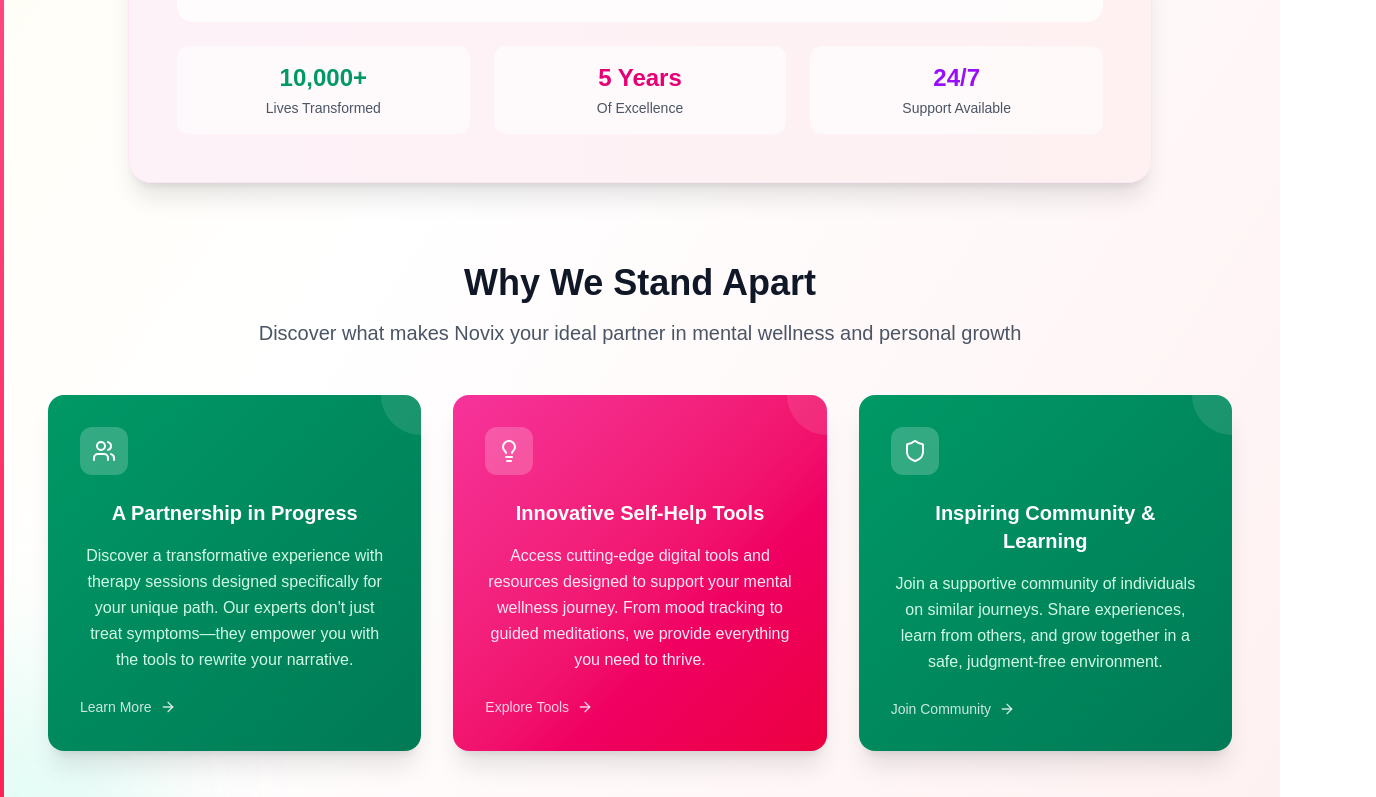
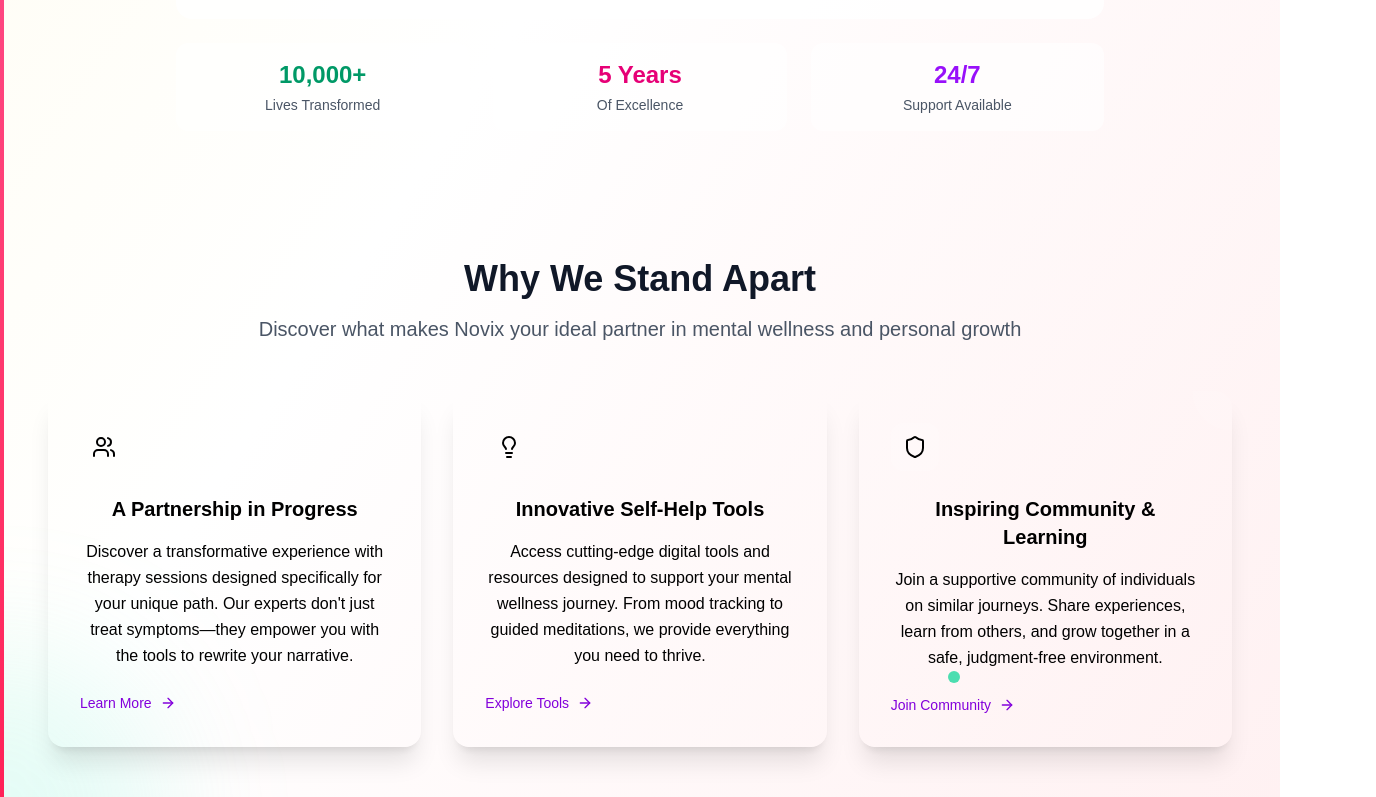
Before and after one commit to aashishj1/Novix, a Next.js app in the folder front-end/: page /contact in a window 1280 px wide. Shown: the part 2000-2797 px from the top of the page, 1376 px wide, since content can reach past the window. Built offline with nearby package versions, Linux system fonts and the light colour scheme.

Commit message:
Change according to client requirement

```diff
--- a/front-end/app/_components/OurStory.js
+++ b/front-end/app/_components/OurStory.js
@@ -41,7 +41,7 @@ const OurStory = () => {
 
         {/* A Shared Journey Section */}
         <section className="mb-20 max-w-5xl mx-auto">
-          <div className="bg-white/60 backdrop-blur-sm rounded-3xl p-8 md:p-12 shadow-xl border border-white/20">
+          <div className=" rounded-3xl p-8 md:p-12 border-white/20">
             <div className="flex items-center justify-center gap-2 mb-6">
               <Heart className="w-6 h-6 text-pink-500" />
               <h2 className="text-3xl md:text-4xl font-bold text-gray-900">
@@ -76,7 +76,7 @@ const OurStory = () => {
 
         {/* Our Story, Your Story Section */}
         <section className="mb-20 max-w-5xl mx-auto">
-          <div className="bg-gradient-to-r from-pink-50 to-rose-50 rounded-3xl p-8 md:p-12 shadow-xl border border-pink-100">
+          <div className=" p-8 md:p-12">
             <div className="flex items-center justify-center gap-2 mb-6">
               <Star className="w-6 h-6 text-rose-500 fill-current" />
               <h2 className="text-3xl md:text-4xl font-bold text-gray-900">
@@ -138,68 +138,68 @@ const OurStory = () => {
 
           <div className="grid grid-cols-1 md:grid-cols-3 gap-8">
             {/* Card 1 */}
-            <div className="group relative bg-gradient-to-br from-emerald-600 to-emerald-700 p-8 rounded-2xl shadow-xl hover:shadow-2xl transition-all duration-300 transform hover:-translate-y-2 text-white overflow-hidden">
+            <div className="group relative  p-8 rounded-2xl shadow-xl hover:shadow-2xl transition-all duration-300 transform hover:-translate-y-2 text-white overflow-hidden">
               <div className="absolute top-0 right-0 w-20 h-20 bg-white/10 rounded-full -translate-y-10 translate-x-10"></div>
               <div className="relative z-10">
                 <div className="w-12 h-12 bg-white/20 rounded-xl flex items-center justify-center mb-6 group-hover:scale-110 transition-transform">
-                  <Users className="w-6 h-6 text-white" />
+                  <Users className="w-6 h-6 text-black" />
                 </div>
-                <h3 className="font-bold text-xl mb-4">
+                <h3 className="font-bold text-xl mb-4 text-black">
                   A Partnership in Progress
                 </h3>
-                <p className="text-emerald-100 leading-relaxed mb-6">
+                <p className="text-black leading-relaxed mb-6">
                   Discover a transformative experience with therapy sessions
                   designed specifically for your unique path. Our experts don't
                   just treat symptoms—they empower you with the tools to rewrite
                   your narrative.
                 </p>
                 <div className="flex items-center text-white/80 group-hover:text-white transition-colors">
-                  <span className="text-sm font-medium">Learn More</span>
-                  <ArrowRight className="w-4 h-4 ml-2 group-hover:translate-x-1 transition-transform" />
+                  <span className="text-sm font-medium text-purple-700">Learn More</span>
+                  <ArrowRight className="w-4 h-4 ml-2 group-hover:translate-x-1 transition-transform text-purple-700" />
                 </div>
               </div>
             </div>
 
             {/* Card 2 */}
-            <div className="group relative bg-gradient-to-br from-pink-500 to-rose-600 p-8 rounded-2xl shadow-xl hover:shadow-2xl transition-all duration-300 transform hover:-translate-y-2 text-white overflow-hidden">
+            <div className="group relative  p-8 rounded-2xl shadow-xl hover:shadow-2xl transition-all duration-300 transform hover:-translate-y-2 text-white overflow-hidden">
               <div className="absolute top-0 right-0 w-20 h-20 bg-white/10 rounded-full -translate-y-10 translate-x-10"></div>
               <div className="relative z-10">
                 <div className="w-12 h-12 bg-white/20 rounded-xl flex items-center justify-center mb-6 group-hover:scale-110 transition-transform">
-                  <Lightbulb className="w-6 h-6 text-white" />
+                  <Lightbulb className="w-6 h-6 text-black" />
                 </div>
-                <h3 className="font-bold text-xl mb-4">
+                <h3 className="font-bold text-xl mb-4 text-black">
                   Innovative Self-Help Tools
                 </h3>
-                <p className="text-pink-100 leading-relaxed mb-6">
+                <p className="leading-relaxed mb-6 text-black">
                   Access cutting-edge digital tools and resources designed to
                   support your mental wellness journey. From mood tracking to
                   guided meditations, we provide everything you need to thrive.
                 </p>
                 <div className="flex items-center text-white/80 group-hover:text-white transition-colors">
-                  <span className="text-sm font-medium">Explore Tools</span>
-                  <ArrowRight className="w-4 h-4 ml-2 group-hover:translate-x-1 transition-transform" />
+                  <span className="text-sm font-medium text-purple-700">Explore Tools</span>
+                  <ArrowRight className="w-4 h-4 ml-2 group-hover:translate-x-1 transition-transform text-purple-700" />
                 </div>
               </div>
             </div>
 
             {/* Card 3 */}
-            <div className="group relative bg-gradient-to-br from-emerald-600 to-emerald-700 p-8 rounded-2xl shadow-xl hover:shadow-2xl transition-all duration-300 transform hover:-translate-y-2 text-white overflow-hidden">
+            <div className="group relative p-8 rounded-2xl shadow-xl hover:shadow-2xl transition-all duration-300 transform hover:-translate-y-2 text-white overflow-hidden">
               <div className="absolute top-0 right-0 w-20 h-20 bg-white/10 rounded-full -translate-y-10 translate-x-10"></div>
               <div className="relative z-10">
                 <div className="w-12 h-12 bg-white/20 rounded-xl flex items-center justify-center mb-6 group-hover:scale-110 transition-transform">
-                  <Shield className="w-6 h-6 text-white" />
+                  <Shield className="w-6 h-6 text-black" />
                 </div>
-                <h3 className="font-bold text-xl mb-4">
+                <h3 className="font-bold text-xl mb-4 text-black">
                   Inspiring Community & Learning
                 </h3>
-                <p className="text-emerald-100 leading-relaxed mb-6">
+                <p className="leading-relaxed mb-6 text-black">
                   Join a supportive community of individuals on similar
                   journeys. Share experiences, learn from others, and grow
                   together in a safe, judgment-free environment.
                 </p>
                 <div className="flex items-center text-white/80 group-hover:text-white transition-colors">
-                  <span className="text-sm font-medium">Join Community</span>
-                  <ArrowRight className="w-4 h-4 ml-2 group-hover:translate-x-1 transition-transform" />
+                  <span className="text-sm font-medium text-purple-700">Join Community</span>
+                  <ArrowRight className="w-4 h-4 ml-2 group-hover:translate-x-1 transition-transform text-purple-700" />
                 </div>
               </div>
             </div>
--- a/front-end/app/_components/PartnerSection.js
+++ b/front-end/app/_components/PartnerSection.js
@@ -28,7 +28,7 @@ export default function PartnerSection() {
   return (
     <section className="py-16 bg-white">
       <div className="max-w-6xl mx-auto px-4 text-center">
-        <h2 className="text-3xl font-bold text-gray-800 mb-10">Our Partners</h2>
+        <h2 className="text-5xl font-bold text-gray-800 mb-10">Our Partners</h2>
         <div className="grid grid-cols-2 sm:grid-cols-3 md:grid-cols-5 gap-8 items-center justify-center">
           {partners.map((partner, index) => (
             <div key={index} className="flex justify-center items-center">
--- a/front-end/app/_components/TherapistSection.js
+++ b/front-end/app/_components/TherapistSection.js
@@ -39,8 +39,8 @@ const therapists = [
 export default function TherapistSection() {
   return (
     <section className="py-16 bg-white">
-      <div className="max-w-6xl mx-auto px-4">
-        <h2 className="text-3xl font-bold text-gray-800 mb-10 text-center">
+      <div className="max-w-6xl px-4">
+        <h2 className="text-3xl font-bold text-gray-800 mb-10 ">
           Meet Our Therapists
         </h2>
         <div className="grid grid-cols-2 sm:grid-cols-3 md:grid-cols-4 gap-6">
@@ -57,9 +57,6 @@ export default function TherapistSection() {
                     height={120}
                     className="rounded-full object-cover"
                   />
-                  <p className="text-white mt-4 text-center">
-                    {therapist.name}
-                  </p>
                 </div>
               ))
             : "Loading..."}
--- a/front-end/app/_components/VideoSection.js
+++ b/front-end/app/_components/VideoSection.js
@@ -4,7 +4,7 @@ const VideoSection = () => {
   return (
     <section className="w-full flex justify-center items-center py-4 bg-white">
       <video
-        className="w-[95%] h-auto object-cover border-4 border-green-900 rounded-md shadow-md"
+        className="w-[85%] h-auto object-cover border-4 border-green-900 rounded-md shadow-md"
         autoPlay
         muted
         loop
--- a/front-end/app/signUp/page.js
+++ b/front-end/app/signUp/page.js
@@ -20,7 +20,7 @@ function page() {
       </div>
 
       {/* Right Side */}
-      <div className="w-1/2 flex items-center justify-center">
+      <div className="w-1/2 flex items-center justify-center m-[20px]">
         <div className="bg-white shadow-lg rounded-[40px] px-10 py-12 w-[400px]">
           <h2 className="text-center text-3xl font-medium mb-1">Hi There!</h2>
           <h1 className="text-center text-3xl font-bold mb-1">Welcome Back</h1>
```
Also changed, not shown: front-end/app/_components/ContactForm.js (+2 -6 lines), front-end/app/_components/Header.js (+6 -6 lines), front-end/app/_components/Hero.js (+6 -6 lines), front-end/app/_components/ReachOut.js (+17 -15 lines), front-end/public/contact-hero.png (added).
